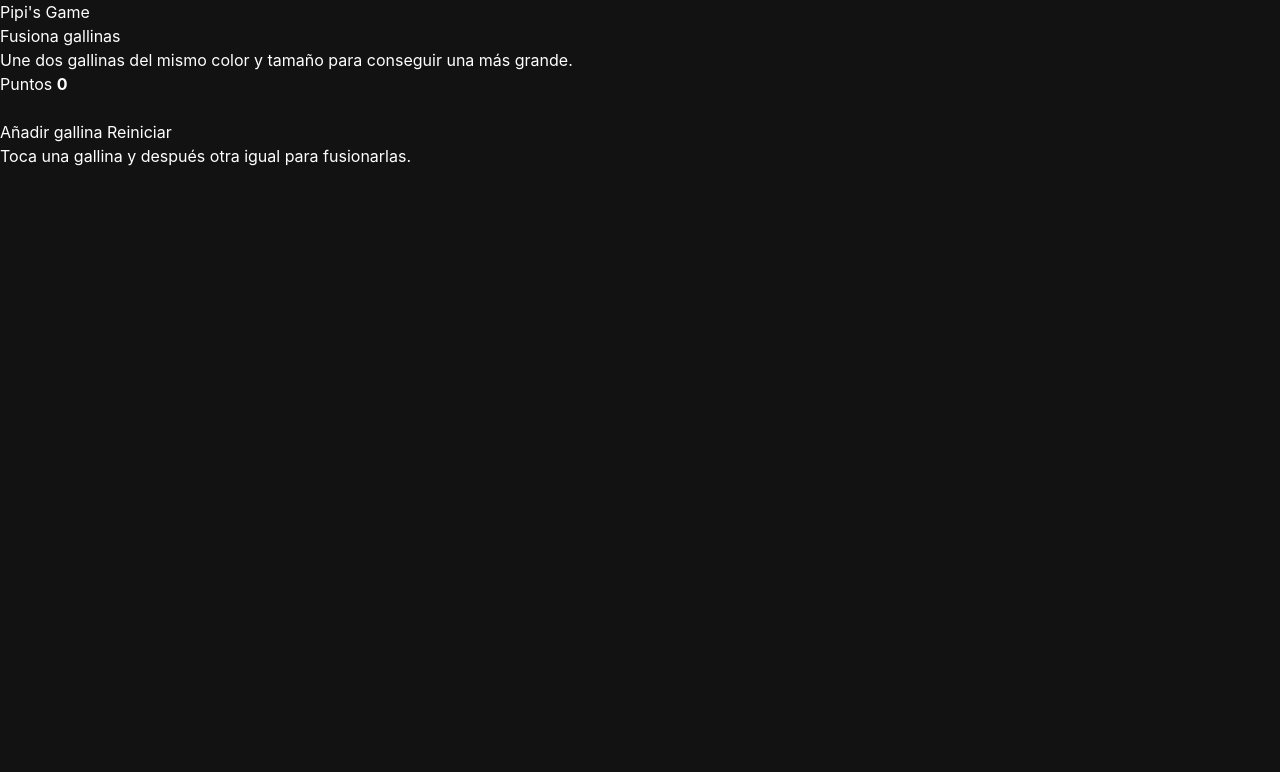
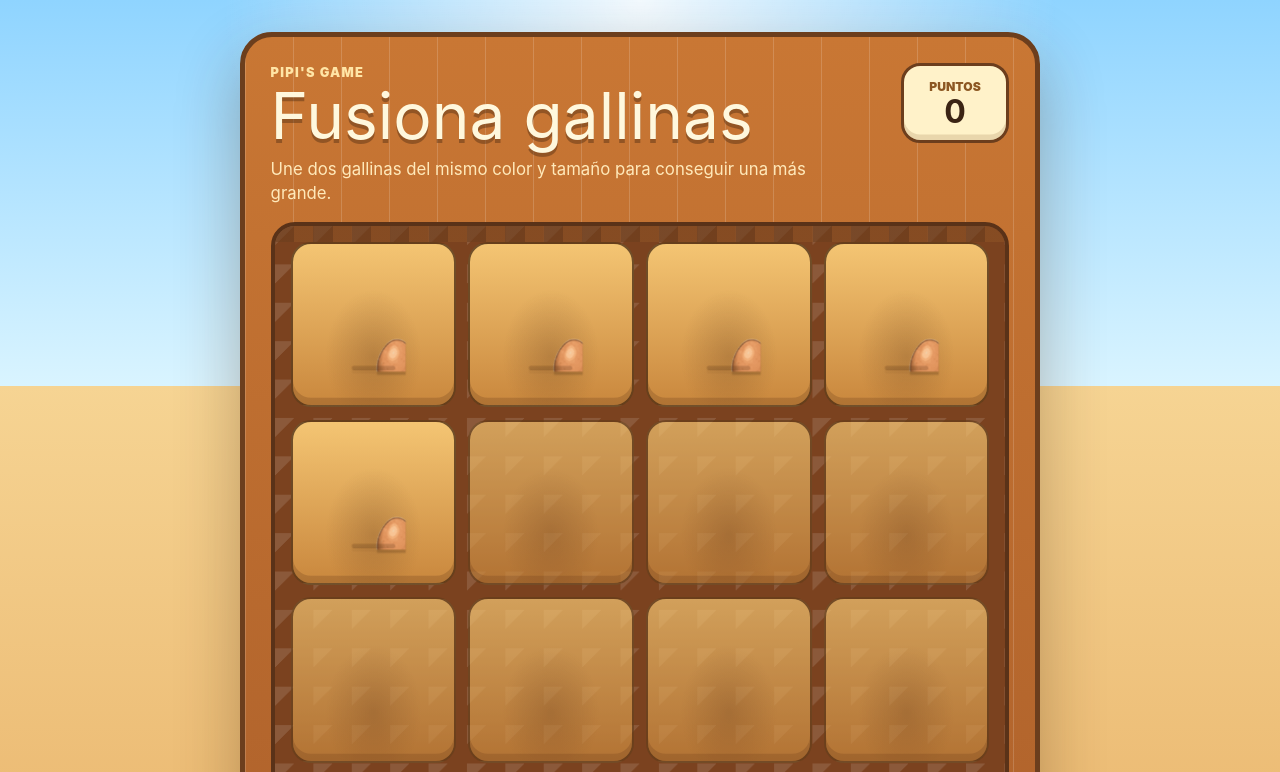
Before and after one commit to jalonsomerchan/pipis-game, a website built with Vite: page index.html in a window 1280 px wide. Shown: the top 772 px of the page. Built offline with nearby package versions, Linux system fonts and the light colour scheme.

Commit message:
Style chicken merge game

```diff
--- a/src/css/main.css
+++ b/src/css/main.css
@@ -1,13 +1,305 @@
 @import 'tailwindcss';
 
 :root {
-  color-scheme: dark;
+  color-scheme: light;
+  font-family: Inter, ui-sans-serif, system-ui, -apple-system, BlinkMacSystemFont, 'Segoe UI', sans-serif;
+  background: #feeec8;
+  color: #3b2414;
 }
 
-html {
-  scroll-behavior: smooth;
+* {
+  box-sizing: border-box;
+}
+
+html,
+body {
+  min-height: 100%;
+  margin: 0;
+  overscroll-behavior: none;
 }
 
 body {
-  font-family: Inter, ui-sans-serif, system-ui, sans-serif;
+  min-height: 100vh;
+  background:
+    radial-gradient(circle at top, rgba(255, 255, 255, 0.9), transparent 26rem),
+    linear-gradient(180deg, #8fd4ff 0%, #d9f4ff 34%, #f6d493 34%, #e4a85c 100%);
 }
+
+button {
+  font: inherit;
+}
+
+.game-page {
+  display: grid;
+  min-height: 100vh;
+  place-items: center;
+  padding: clamp(1rem, 3vw, 2rem);
+}
+
+.loading,
+.error {
+  border-radius: 1.5rem;
+  background: rgba(255, 255, 255, 0.82);
+  padding: 1rem 1.25rem;
+  box-shadow: 0 1rem 3rem rgba(87, 50, 18, 0.2);
+  font-weight: 800;
+}
+
+.game-card {
+  width: min(100%, 50rem);
+  border: 0.35rem solid #6c3e1d;
+  border-radius: 2rem;
+  background:
+    linear-gradient(90deg, rgba(255, 255, 255, 0.16) 1px, transparent 1px) 0 0 / 3rem 100%,
+    linear-gradient(180deg, #c97734 0%, #a95d29 100%);
+  box-shadow: 0 1.6rem 4rem rgba(69, 37, 13, 0.32);
+  padding: clamp(1rem, 3vw, 1.6rem);
+}
+
+.game-topbar {
+  display: flex;
+  align-items: flex-start;
+  justify-content: space-between;
+  gap: 1rem;
+  margin-bottom: 1rem;
+}
+
+.eyebrow {
+  margin: 0 0 0.25rem;
+  color: #ffe5a6;
+  font-size: 0.8rem;
+  font-weight: 900;
+  letter-spacing: 0.1em;
+  text-transform: uppercase;
+}
+
+h1 {
+  margin: 0;
+  color: #fff8dd;
+  font-size: clamp(2rem, 7vw, 4rem);
+  line-height: 0.95;
+  text-shadow: 0 4px 0 rgba(73, 40, 16, 0.42);
+}
+
+.subtitle {
+  max-width: 34rem;
+  margin: 0.65rem 0 0;
+  color: #ffe9ba;
+  font-size: clamp(0.95rem, 2.4vw, 1.05rem);
+  line-height: 1.45;
+}
+
+.score-card {
+  min-width: 6.8rem;
+  border: 0.2rem solid #6c3e1d;
+  border-radius: 1.2rem;
+  background: #fff2c9;
+  padding: 0.75rem 0.9rem;
+  text-align: center;
+  box-shadow: inset 0 -0.35rem 0 rgba(120, 72, 23, 0.16);
+}
+
+.score-card span {
+  display: block;
+  color: #8c5722;
+  font-size: 0.76rem;
+  font-weight: 900;
+  text-transform: uppercase;
+}
+
+.score-card strong {
+  display: block;
+  color: #3b2414;
+  font-size: 2rem;
+  line-height: 1;
+}
+
+.stable-wrap {
+  position: relative;
+  border: 0.25rem solid #5a3218;
+  border-radius: 1.5rem;
+  background:
+    linear-gradient(135deg, rgba(255, 255, 255, 0.12) 25%, transparent 25%) 0 0 / 2.4rem 2.4rem,
+    #7b421f;
+  padding: clamp(0.7rem, 2vw, 1rem);
+  overflow: hidden;
+}
+
+.stable-roof {
+  position: absolute;
+  inset: 0 0 auto;
+  height: 1rem;
+  background: repeating-linear-gradient(90deg, #6c3e1d 0 1.2rem, #8d5225 1.2rem 2.4rem);
+  opacity: 0.6;
+}
+
+.board {
+  position: relative;
+  z-index: 1;
+  display: grid;
+  grid-template-columns: repeat(4, minmax(0, 1fr));
+  gap: clamp(0.45rem, 1.8vw, 0.8rem);
+}
+
+.cell {
+  position: relative;
+  display: grid;
+  aspect-ratio: 1;
+  place-items: center;
+  border: 0.18rem solid rgba(65, 35, 15, 0.72);
+  border-radius: clamp(0.85rem, 2vw, 1.25rem);
+  background:
+    radial-gradient(ellipse at center 70%, rgba(84, 47, 22, 0.24), transparent 42%),
+    linear-gradient(180deg, #f4c573, #c9873d);
+  box-shadow: inset 0 -0.45rem 0 rgba(86, 47, 18, 0.22);
+  cursor: pointer;
+  transition: transform 150ms ease, filter 150ms ease;
+  touch-action: manipulation;
+}
+
+.cell:not(.cell-empty):hover,
+.cell:not(.cell-empty):focus-visible {
+  filter: brightness(1.08);
+  transform: translateY(-2px);
+  outline: none;
+}
+
+.cell-empty {
+  cursor: default;
+  opacity: 0.72;
+}
+
+.chicken {
+  --display-size: clamp(3.1rem, 15vw, 6.2rem);
+  display: block;
+  width: var(--display-size);
+  height: var(--display-size);
+  background-image: var(--sprite-url);
+  background-position: var(--sprite-x) var(--sprite-y);
+  background-repeat: no-repeat;
+  background-size: var(--sprite-w) var(--sprite-h);
+  image-rendering: auto;
+  transform: scale(var(--scale));
+  transform-origin: center bottom;
+  filter: drop-shadow(0 0.35rem 0 rgba(61, 31, 11, 0.22));
+  animation: idle-bob 1.4s ease-in-out infinite;
+}
+
+.chicken::after {
+  content: '';
+  position: absolute;
+  left: 16%;
+  right: 16%;
+  bottom: 2%;
+  height: 0.45rem;
+  border-radius: 999px;
+  background: rgba(60, 31, 13, 0.2);
+}
+
+.chicken.selected {
+  filter: drop-shadow(0 0 0.7rem #fff5a8) drop-shadow(0 0.35rem 0 rgba(61, 31, 11, 0.22));
+  animation: selected-bounce 0.7s ease-in-out infinite;
+}
+
+.chicken.merged {
+  animation: pop-in 360ms cubic-bezier(0.19, 1, 0.22, 1), idle-bob 1.4s ease-in-out 360ms infinite;
+}
+
+.game-actions {
+  display: flex;
+  flex-wrap: wrap;
+  gap: 0.75rem;
+  justify-content: center;
+  margin-top: 1rem;
+}
+
+.game-actions button {
+  border: 0;
+  border-bottom: 0.3rem solid #5a3218;
+  border-radius: 999px;
+  background: #fff4c9;
+  color: #4d2c15;
+  cursor: pointer;
+  font-weight: 950;
+  padding: 0.85rem 1.2rem;
+  transition: transform 150ms ease, filter 150ms ease;
+}
+
+.game-actions button:hover,
+.game-actions button:focus-visible {
+  filter: brightness(1.05);
+  transform: translateY(-1px);
+  outline: none;
+}
+
+.game-actions button:active {
+  border-bottom-width: 0.12rem;
+  transform: translateY(0.18rem);
+}
+
+.game-actions .button-secondary {
+  background: #f2b45f;
+}
+
+.message {
+  min-height: 1.5rem;
+  margin: 1rem 0 0;
+  color: #fff4d2;
+  font-weight: 800;
+  text-align: center;
+  text-shadow: 0 2px 0 rgba(64, 34, 12, 0.32);
+}
+
+@keyframes idle-bob {
+  0%,
+  100% {
+    translate: 0 0;
+  }
+
+  50% {
+    translate: 0 -0.16rem;
+  }
+}
+
+@keyframes selected-bounce {
+  0%,
+  100% {
+    translate: 0 0;
+  }
+
+  50% {
+    translate: 0 -0.42rem;
+  }
+}
+
+@keyframes pop-in {
+  from {
+    opacity: 0;
+    scale: 0.35;
+  }
+
+  to {
+    opacity: 1;
+    scale: 1;
+  }
+}
+
+@media (max-width: 640px) {
+  .game-page {
+    align-items: start;
+    padding: 0.75rem;
+  }
+
+  .game-card {
+    border-radius: 1.5rem;
+  }
+
+  .game-topbar {
+    align-items: stretch;
+    flex-direction: column;
+  }
+
+  .score-card {
+    align-self: flex-start;
+  }
+}
```
